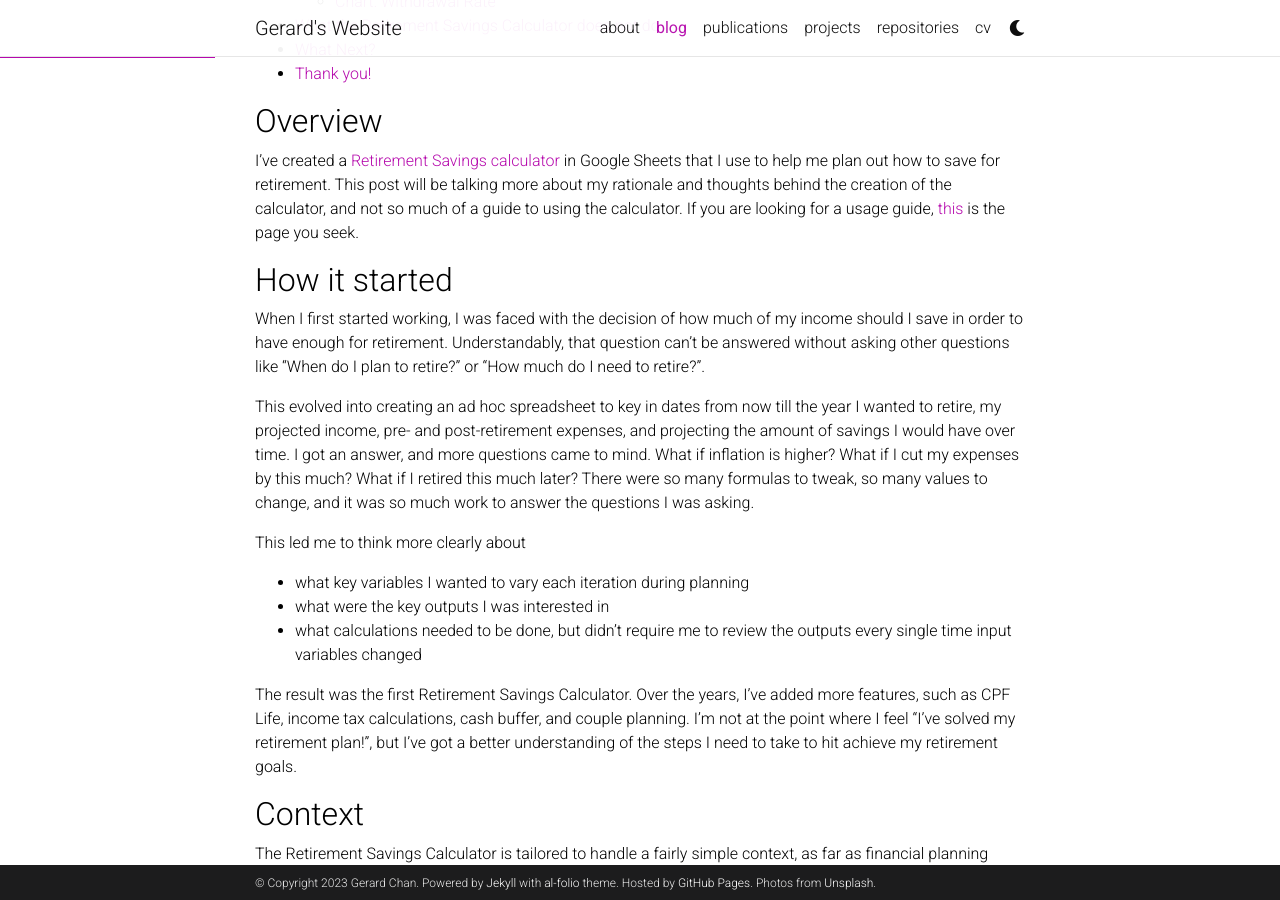
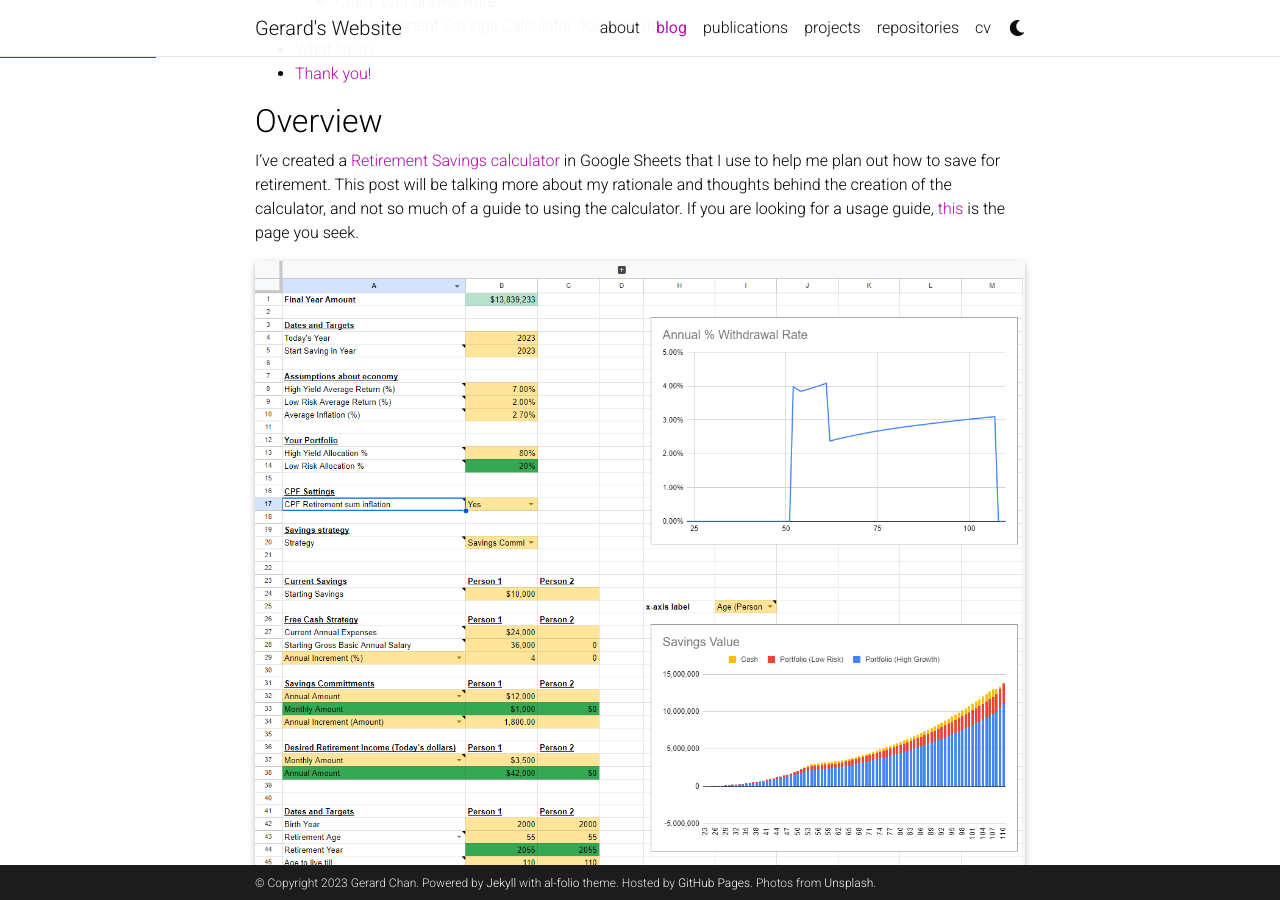
Before and after one commit to Ninjalemur/ninjalemur.github.io, a Jekyll site: the page built from _posts/2023-03-25-savings-calculator_001_v24_live.md, in a window 1280 px wide and 900 px high, scrolled down 847 px. Built offline with Jekyll 4.4.1, drawn with Linux system fonts in a browser that asks for light colours; full-size pictures stand in for the smaller copies a plugin makes; comment, search, counter and statistics services are not loaded; a style sheet for code colours, icons or effects is not loaded.

Commit message:
Added some images

```diff
--- a/_posts/2023-03-25-savings-calculator_001_v24_live.md
+++ b/_posts/2023-03-25-savings-calculator_001_v24_live.md
@@ -20,6 +20,8 @@
 
 ## Overview
 I've created a [Retirement Savings calculator](https://docs.google.com/spreadsheets/d/1wKXRlBWTYL16pFi9IdsrThDQC5q2jKmeqlKNkPufefI) in Google Sheets that I use to help me plan out how to save for retirement. This post will be talking more about my rationale and thoughts behind the creation of the calculator, and not so much of a guide to using the calculator. If you are looking for a usage guide, [this](https://www.gerardchan.com/projects/savings_calculator) is the page you seek.
+
+{% include figure.html path="assets/img/savings_calc/savings_calc_plan.png" class="img-fluid rounded z-depth-1" zoomable=true %}
 
 ## How it started
 When I first started working, I was faced with the decision of how much of my income should I save in order to have enough for retirement. Understandably, that question can't be answered without asking other questions like "When do I plan to retire?" or "How much do I need to retire?".
@@ -79,11 +81,17 @@
 For the spreadsheet calculator, I have chosen to have CPF Life start paying out on the Standard Plan at the earliest possible age. Based on my calculations, the Escalating plan and the increased monthly payout from the deferred payout start date simply took too long to break even, usually in your late 80s. For simplicity's sake, I decided to focus on implementing the plan that would be the most supportive of generating income to support retirement: Standard Plan with no deferred payout start.
 
 ### Chart: Savings Value
+
+{% include figure.html path="assets/img/savings_calc/savings_calc_savings_value.png" class="img-fluid rounded z-depth-1" zoomable=true %}
+
 This is the chart that I initially built to monitor the value of the portfolio over time, both before and after retirement. If the upward growth of the chart slows or reverses, it signals that portfolio growth is not keeping up with inflation-adjusted retirement spending. The chart also gives a sense of the magnitude of the problem, and how soon it occurs. Does the current plan start running out of money in the last few years of life? Or does it run out of money just after retirement?
 
 I did find the chart useful for detecting major issues in my retirement plan, but I did find that it was challenging to notice the slowdown in growth, especially later in retirement when absolute numbers are much larger. How would I be able to detect such signs earlier? This would be important in hedging against the risk of living longer than the planned age.
 
 ### Chart: Withdrawal Rate
+
+{% include figure.html path="assets/img/savings_calc/savings_calc_withdrawal_rate.png" class="img-fluid rounded z-depth-1" zoomable=true %}
+
 In order to detect signs of the portfolio not being able to keep up with inflation adjusted retirement savings, the withdrawal rate chart was created. The withdrawal rate indicates what percentage of the portfolio is withdrwan in a given year. A 4% withdrawal rate in a given year means 4% of the portfolio was withdrawn that year. A rising withdrawal rate would indicate the portfolio losing ground against inflation adjusted retirement spending, as well as by how much.
 
 From my experimentation, I've found that withdrawal rates above 5% are usually unsustainable unless one is more optimistic about future market returns than I am. Based on my own preferences, I intend to save up enough for retirement such that my withdrawal rate doesn't need to increase over time to support my retirement spending. This also gives me a comfortable amount of buffer room when (not if but when) there is a market downturn during retirement.
```
